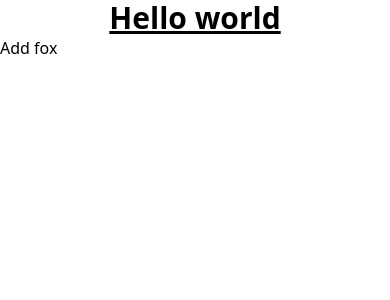
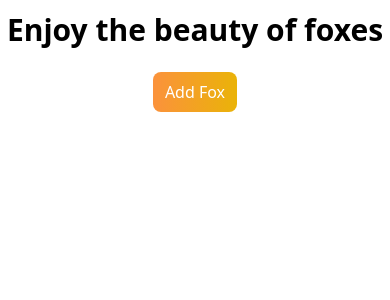
Before and after one commit to jhojan789/random-foxes, a Next.js app: page / in a window 390 px wide. Shown: the top 300 px of the page. Built offline with nearby package versions, Linux system fonts and the light colour scheme.

Commit message:
Created ButtonAdd.tsx component. - Added styles and responsive design.

```diff
--- /dev/null
+++ b/components/ButtonAdd.tsx
@@ -0,0 +1,22 @@
+import { ButtonHTMLAttributes } from "react";
+
+interface Parent {
+  classContainer: string;
+}
+
+interface Props
+  extends ButtonHTMLAttributes<HTMLButtonElement>,
+    Partial<Parent> {}
+/**
+ *
+ * @param classContainer -  assigns the class name to the button's parent's property "className".
+ * @param ...buttonProps - represents all the remaining native parameters of a button element.
+ */
+
+export const ButtonAdd = ({ classContainer, ...buttonProps }: Props) => {
+  return (
+    <div className={classContainer}>
+      <button {...buttonProps}></button>
+    </div>
+  );
+};
--- a/pages/index.tsx
+++ b/pages/index.tsx
@@ -1,7 +1,8 @@
 import { LazyImage } from "@/components/RandomFox";
 import { useState, type MouseEventHandler } from "react";
 
-import _ from "lodash";
+import _, { add } from "lodash";
+import { ButtonAdd } from "@/components/ButtonAdd";
 
 const urlApi = "https://randomfox.ca/images";
 
@@ -35,39 +36,50 @@ export default function Home() {
 
     setImages([...images, newFox]);
 
-    window.plausible("add_fox", { props: { name: "foxy" } });
+    // window.plausible("add_fox", { props: { name: "foxy" } });
   };
 
-  const printMessage = () => {
-    console.log("Clicked");
-  };
+  // const printMessage = () => {
+  //   console.log("Clicked");
+  // };
 
   return (
     <div>
       <main>
-        <h1 className="text-center underline font-bold text-3xl">
-          Hello world
+        <h1 className="text-center font-bold text-3xl pt-3 pb-4 tex">
+          Enjoy the beauty of foxes
         </h1>
-        <button onClick={addFox}>Add fox</button>
+        {/* <button onClick={addFox}>Add fox</button> */}
+
+        <ButtonAdd
+          classContainer="flex justify-center"
+          className="bg-amber-500 rounded-lg px-3 py-2 m-2 text-white hover:shadow-md bg-gradient-to-r from-orange-400 to-yellow-500 hover:from-green-700 hover:to-green-400 "
+          onClick={addFox}
+        >
+          Add Fox
+        </ButtonAdd>
+        <div className="grid grid-cols-1 sm:grid-cols-2 lg:grid-cols-3 lgx:grid-cols-4">
           {images.map(({ id, url }) => (
-          <div key={id} className="p-4">
+            <div key={id} className="flex justify-center p-4">
               <LazyImage
                 src={url}
-              onClick={printMessage}
+                // onClick={printMessage}
                 title="Random fox"
-              className="rounded-lg"
+                className="rounded-lg border-2 border-gray-600 shadow-lg object-cover"
                 width={320}
                 height={"auto"}
-              onLazyLoad={() => console.log("Loaded")}
+
+                // onLazyLoad={() => console.log("Loaded")}
               />
             </div>
           ))}
+        </div>
       </main>
-      <script
+      {/* <script
         defer
         data-domain="yourdomain.com"
         src="https://plausible.io/js/script.js"
-      ></script>
+      ></script> */}
     </div>
   );
 }
--- a/tailwind.config.ts
+++ b/tailwind.config.ts
@@ -1,20 +1,27 @@
-import type { Config } from 'tailwindcss'
+import type { Config } from "tailwindcss";
 
 const config: Config = {
   content: [
-    './pages/**/*.{js,ts,jsx,tsx,mdx}',
-    './components/**/*.{js,ts,jsx,tsx,mdx}',
-    './app/**/*.{js,ts,jsx,tsx,mdx}',
+    "./pages/**/*.{js,ts,jsx,tsx,mdx}",
+    "./components/**/*.{js,ts,jsx,tsx,mdx}",
+    "./app/**/*.{js,ts,jsx,tsx,mdx}",
   ],
+
   theme: {
+    screens: {
+      lgx: "1024px",
+      lg: "700px",
+      md: "640px",
+      sm: "320px",
+    },
     extend: {
       backgroundImage: {
-        'gradient-radial': 'radial-gradient(var(--tw-gradient-stops))',
-        'gradient-conic':
-          'conic-gradient(from 180deg at 50% 50%, var(--tw-gradient-stops))',
+        "gradient-radial": "radial-gradient(var(--tw-gradient-stops))",
+        "gradient-conic":
+          "conic-gradient(from 180deg at 50% 50%, var(--tw-gradient-stops))",
       },
     },
   },
   plugins: [],
-}
-export default config
+};
+export default config;
```
Lines whose indentation alone changed are shown as unchanged.
